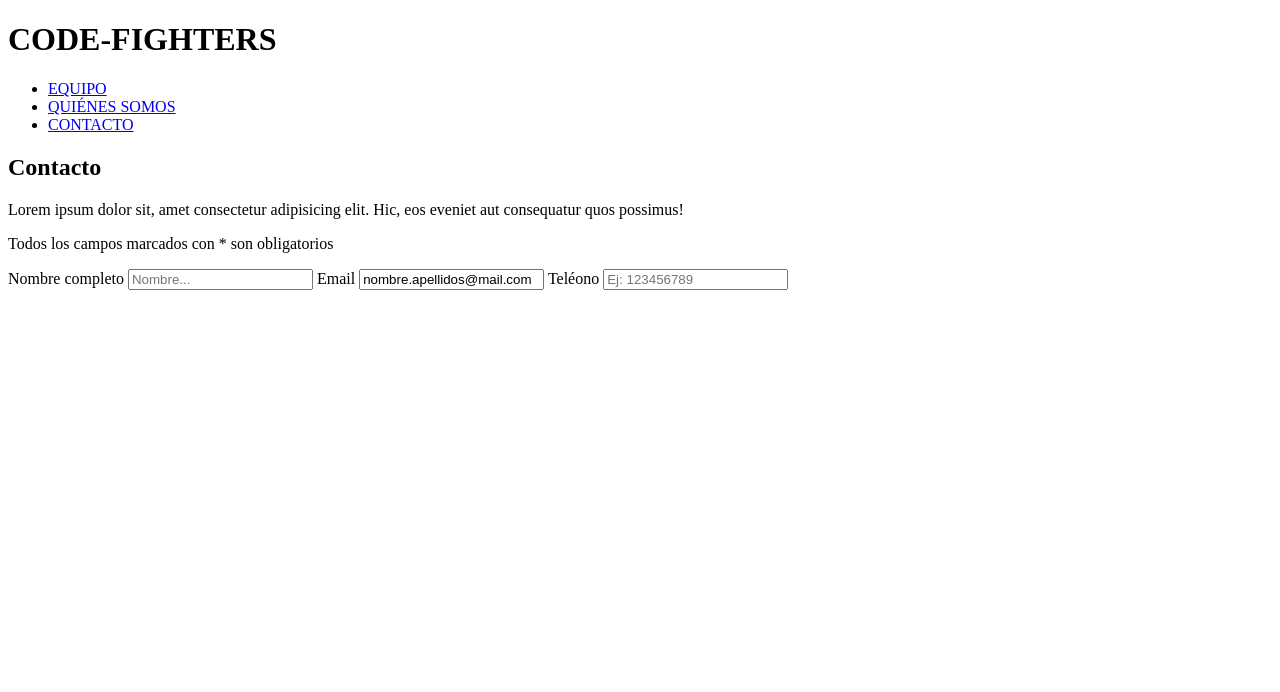
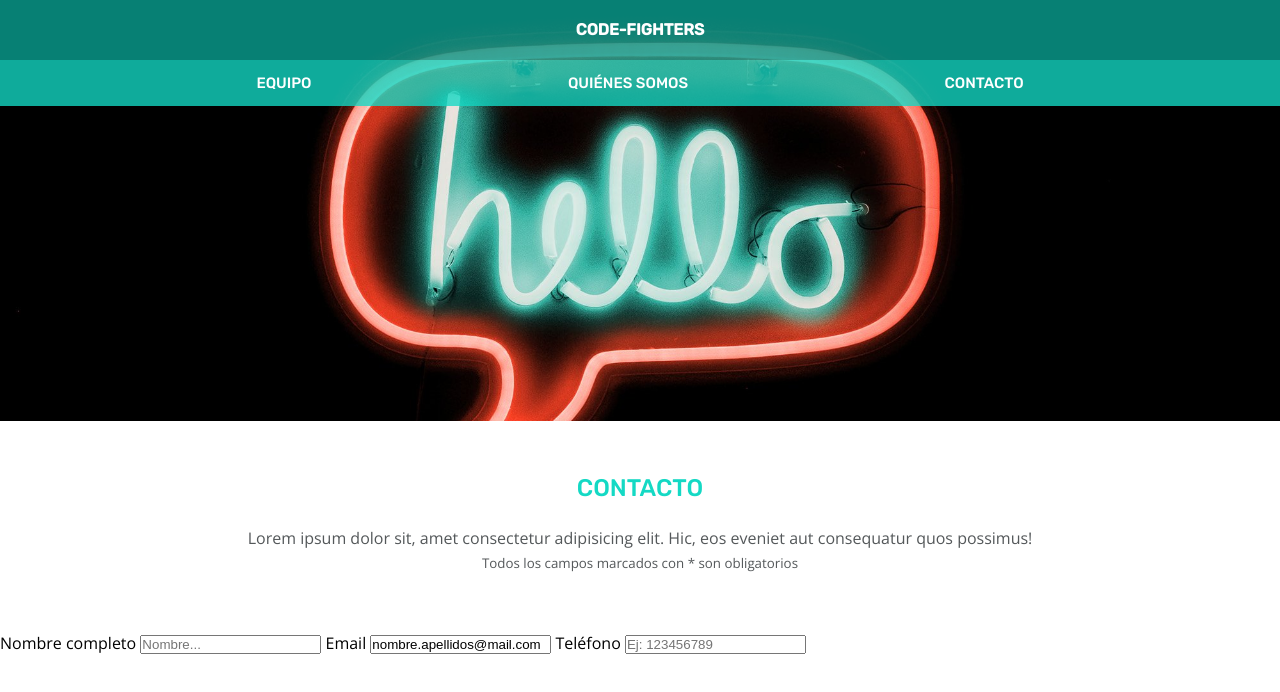
Before and after one commit to Adalab/project-promo-o-module-1-team-9, a plain HTML site: page contact.html in a window 1280 px wide. Drawn offline with nearby package versions, Linux system fonts and the light colour scheme.

Commit message:
css contact

```diff
--- a/contact.html
+++ b/contact.html
@@ -1,11 +1,24 @@
 <!DOCTYPE html>
-<html lang="en">
+<html lang="es">
   <head>
     <meta charset="UTF-8" />
     <meta http-equiv="X-UA-Compatible" content="IE=edge" />
     <meta name="viewport" content="width=device-width, initial-scale=1.0" />
+    <link rel="preconnect" href="https://fonts.googleapis.com" />
+    <link rel="preconnect" href="https://fonts.gstatic.com" crossorigin />
+    <link
+      href="https://fonts.googleapis.com/css2?family=Open+Sans:wght@400;600&family=Rubik:wght@500&display=swap"
+      rel="stylesheet"
+    />
+    <script
+      src="https://kit.fontawesome.com/88da29725b.js"
+      crossorigin="anonymous"
+    ></script>
+    <link rel="stylesheet" href="./style/reset.css" />
+    <link rel="stylesheet" href="./style/main.css" />
     <title>Contacto</title>
   </head>
+
   <body>
     <header class="header-container">
       <div class="header-fix">
@@ -30,14 +43,22 @@
     </header>
 
     <main>
-      <section class="contacto">
-        <h2>Contacto</h2>
-        <p>
-          Lorem ipsum dolor sit, amet consectetur adipisicing elit. Hic, eos
-          eveniet aut consequatur quos possimus!
-        </p>
-        <p>Todos los campos marcados con * son obligatorios</p>
-        <form action="/signup" method="post">
+      <section class="contact">
+        <h2 class="contact-title">Contacto</h2>
+        <div class="contact-p">
+          <p>
+            Lorem ipsum dolor sit, amet consectetur adipisicing elit. Hic, eos
+            eveniet aut consequatur quos possimus!
+          </p>
+          <p>
+            <small
+              >Todos los campos marcados con <span class="highlight">*</span> son
+              obligatorios</small
+            >
+          </p>
+        </div>
+
+        <form action="/signup" method="post" class="contact-form">
           <label for="completeName">Nombre completo</label>
           <input
             placeholder="Nombre..."
@@ -53,7 +74,7 @@
             type="email"
             name="email"
           />
-          <label for="phoneNumber">Teléono</label>
+          <label for="phoneNumber">Teléfono</label>
           <input
             placeholder="Ej: 123456789"
             id="phoneNumber"
--- a/style/main.css
+++ b/style/main.css
@@ -407,6 +407,50 @@
   width: 100%;
   object-fit: cover;
 }
+
+/* Contact */
+
+.contact-background {
+  height: 421px;
+  width: 100%;
+  background-size: cover;
+  background-image: url(../images/contact.jpg);
+  background-position: center;
+  background-repeat: no-repeat;
+  margin-bottom: 0;
+  padding-bottom: 0;
+}
+
+.contact-title {
+  margin: auto;
+  font-family: var(--typoTitle);
+  font-size: 24px;
+  font-weight: 500;
+  font-stretch: normal;
+  font-style: normal;
+  line-height: 1.88;
+  letter-spacing: normal;
+  text-align: center;
+  text-transform: uppercase;
+  color: var(--colorSecondary);
+  padding-top: 45px
+}
+
+.contact-p {
+  margin: auto;
+  font-family: var(--typoText);
+  font-size: 16px;
+  line-height: 1.5;
+  text-align: center;
+  color: var(--colorContrast3);
+  position: relative;
+  padding: 15px 15px 58px;
+}
+
+.contact-form {
+  font-family: var(--typoText);
+}
+
 @media all and (min-width: 768px) {
   .noelia:first-of-type {
     display: flex;
```
Also changed, not shown: index.html (+2 -2 lines), images/contact.jpg (added).
